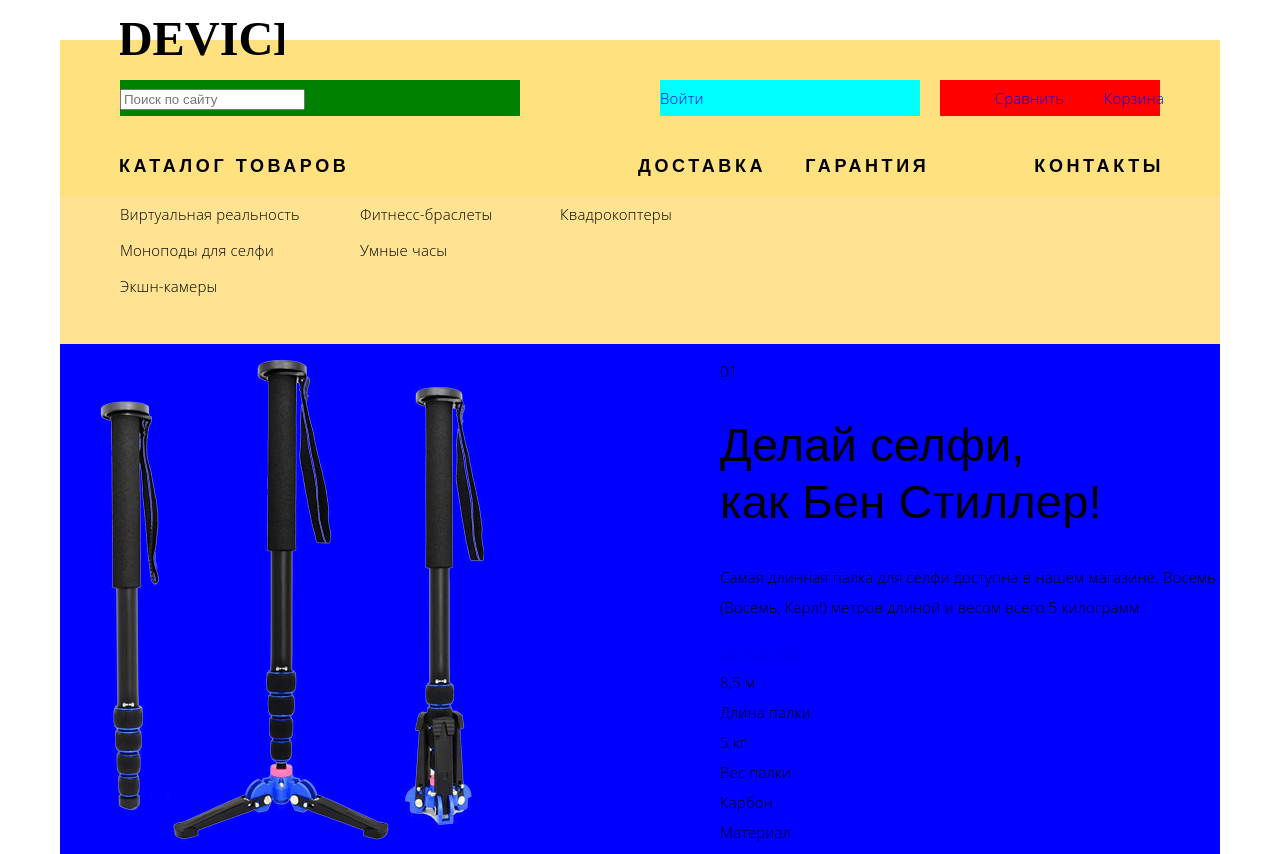
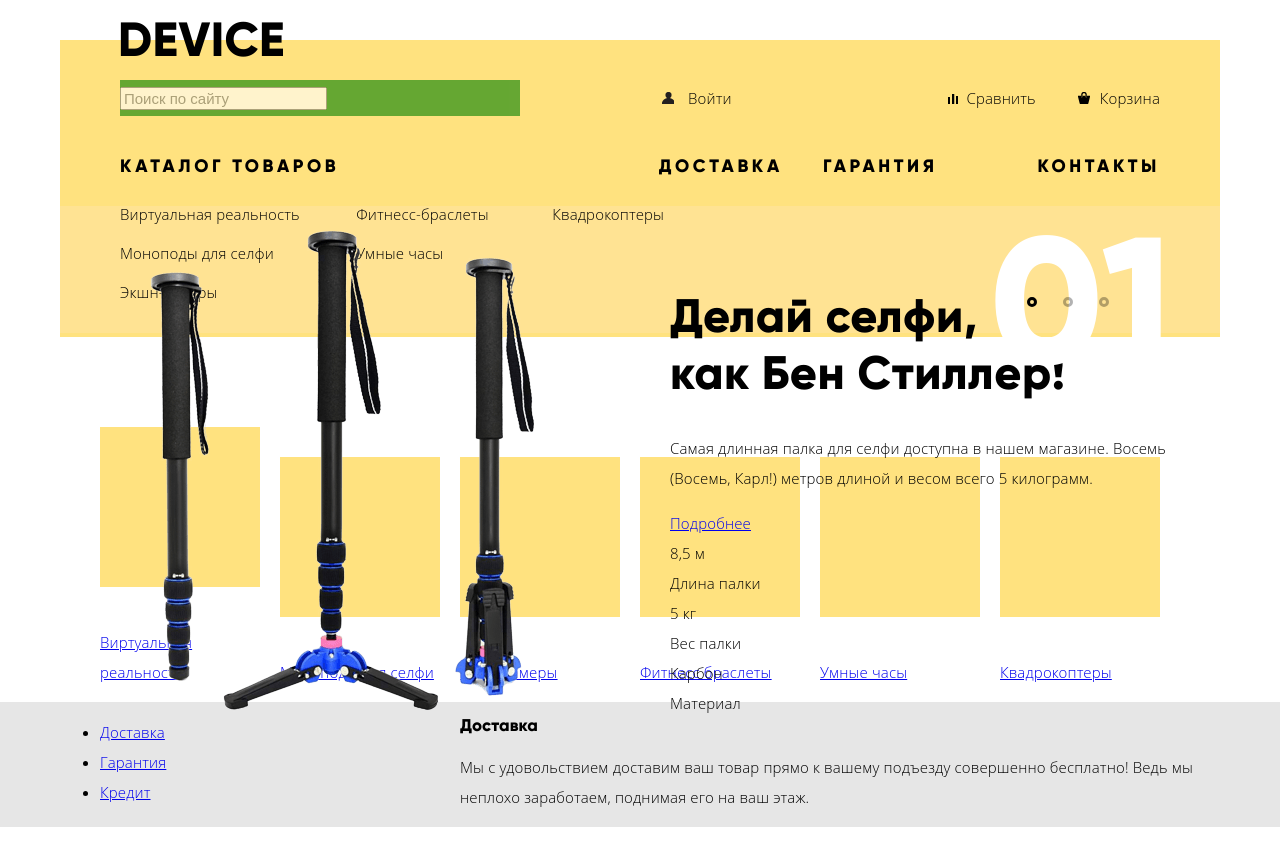
Before and after one commit to miolg/237868-device, a plain HTML site: page index.html in a window 1280 px wide. Shown: the top 854 px of the page. Drawn offline with Linux system fonts and the light colour scheme.

Commit message:
Slider + header

```diff
--- a/css/style.css
+++ b/css/style.css
@@ -1,10 +1,48 @@
+@font-face {
+    font-family: 'Gilroy';
+    src: url('../fonts/gilroyextrabold.woff2') format('woff2'),
+         url('../fonts/gilroyextrabold.woff') format('woff');
+    font-weight: normal;
+    font-style: normal;
+
+}
+
+@font-face {
+    font-family: 'gilroylight';
+    src: url('../fonts/gilroylight.woff2') format('woff2'),
+         url('../fonts/gilroylight.woff') format('woff');
+    font-weight: normal;
+    font-style: normal;
+
+}
+
+@font-face {
+    font-family: 'open_sanslight';
+    src: url('fonts/opensans-light-webfont.woff2') format('woff2'),
+         url('fonts/opensans-light-webfont.woff') format('woff');
+    font-weight: normal;
+    font-style: normal;
+
+}
+
+@font-face {
+    font-family: 'open_sansregular';
+    src: url('fonts/opensans-regular-webfont.woff2') format('woff2'),
+         url('fonts/opensans-regular-webfont.woff') format('woff');
+    font-weight: normal;
+    font-style: normal;
+
+}
+
 body {
-	font-family: "Open Sans", sans-serif;
+	font-family: "Open Sans", "Arial", sans-serif;
 	font-size: 15px;
 	line-height: 30px;
 	font-weight: lighter;
-	color: black;
+	color: #000000;
 	letter-spacing: 0.01em;
+	min-width: 1200px;
+	background-color: #ffffff;
 }
 
 h1 {
@@ -12,6 +50,7 @@ h1 {
 	font-size: 47px;
 	line-height: 120%;
 	font-weight: bolder;
+	letter-spacing: 0.01em;
 }
 
 h2 {
@@ -33,6 +72,9 @@ h2 {
 	clear: both;
 }
 
+
+/**** header  ****/
+
 .main-header {
 	background-color: #ffe27f;
 	width: 1160px;
@@ -51,83 +93,172 @@ h2 {
 
 .header-top {
 	position: absolute;
-	top: -20px;
+	top: -29px;
+	left: -2px;
 }
 
 .header-logo {
 	float: left;
-	width: 260px;
+    text-decoration: none;
+	font-family: "Gilroy", "Arial Black", sans-serif;
+    text-transform: uppercase;
+	font-size: 48px;
+	font-weight: bold;
+	line-height: 120%;
+    letter-spacing: 0.01em;
+    color: #000000;
+}
+
+.header-logo:hover {
+	color: #454545;
+}
+
+.header-logo:active {
+	color: #676767;
 }
 
 .header-middle {
-	line-height: 36px;;
+	font-size: 15px;
+	line-height: 36px;
 }
 
 .header-middle a {
 	display: inline-block;
-	width: 100px;
-	margin-right: -4px;
 	text-decoration: none;
+	color: #000000;
 }
 
 .header-search {
 	float: left;
 	width: 400px;
-	margin-right: 140px;
 	background-color: green;
+	opacity: 0.6;
+}
+
+.header-search input:hover {
+	opacity: 0.6;
+}
+
+.header-search input:focus {
+	border-bottom: 2px solid #000000;
+	opacity: 1;
+}
+
+.user-block {
+	float: left;
+	max-width: 400px;
+	margin-left: 138px;
+}
+
+.user-block a {
+	display: inline-block;
+}
+
+.header-login {
+	position: relative;
+	padding-left: 30px;
+}
+
+.header-compare,
+.header-cart {
+	position: relative;
 }
 
 .header-actions {
 	float: right;
-	width: 220px;
-	background-color: red;
+	max-width: 260px;
 	text-align: right;
 }
 
-.user-block {
-	float: left;
-	width: 260px;
-	background-color: cyan;
+.header-actions a {
+	padding-left: 60px;
 }
 
+.header-login::before {
+	content:"";
+	position: absolute;
+	top: 12px;
+	left: 4px;
+	width: 12px;
+	height: 12px;
+	background: transparent url("../img/user-dark.png") no-repeat;
+}
+
+.header-compare::before {
+	content:"";
+	position: absolute;
+	top: 14px;
+	left: 42px;
+	width: 12px;
+	height: 12px;
+	background: transparent url("../img/compare-dark.png") no-repeat;
+}
+
+.header-cart::before {
+	content:"";
+	position: absolute;
+	top: 12px;
+	left: 38px;
+	width: 12px;
+	height: 12px;
+	background: transparent url("../img/cart-dark.png") no-repeat;
+}
+
+.header-login:hover,
+.header-login:hover::before,
+.header-compare:hover,
+.header-compare:hover::before,
+.header-cart:hover,
+.header-cart:hover::before {
+	opacity: 0.6;
+}
+
+.header-login:active,
+.header-login:active::before,
+.header-compare:active,
+.header-compare:active::before,
+.header-cart:active,
+.header-cart:active::before {
+	opacity: 0.3;
+}
+
+
 .header-bottom {
-	padding-bottom: 160px;
+	margin: 0;
+	padding: 0;
+	padding-bottom: 150px;
 }
 
 .header-menu {
     margin: 0;
     padding: 0;
+    text-align: right;
+    vertical-align: top;
     list-style: none;
+    font-size: 0;
 }
 
-.header-menu > ul {
-    margin: 0;
-    padding: 0;
-    text-align: right;
-}
-
-.header-menu > ul > li {
+.header-menu > li {
 	position: relative;
     display: inline-block;
-    margin-right: -4px;
     padding-top: 40px;
     padding-left: 40px;
 }
 
-.header-menu > ul > li:first-child {
+.header-menu > li:first-child {
     float: left;
     padding-left: 0;
 }
 
-.header-menu > ul > li:last-child {
+.header-menu > li:last-child {
     float: right;
-    padding-left: 110px;
+    padding-left: 100px;
+    padding-right: 0px;
 }
 
-.header-menu > ul > li > a {
+.header-menu > li > a {
     display: block;
-    margin-left: -1px;
-    color: black;
+    color: #000000;
     text-decoration: none;
 	font-family: "Gilroy", sans-serif;
     text-transform: uppercase;
@@ -137,18 +268,16 @@ h2 {
     letter-spacing: 0.2em;
 }
 
-.header-menu > ul > li > a:hover {
-    color: #8d7c43;
+.header-menu a:hover {
+    opacity: 0.6;
 }
-
-.header-menu > ul > li > a:active {
-    color: #cab363;
+.header-menu a:active {
+    opacity: 0.3;
 }
-
 
 .folding-menu {
 	color: #bda762;
-	background-image: url(img/plus.png);
+	background-image: url("../img/plus.png");
 	background-repeat: no-repeat;
 }
 
@@ -160,11 +289,10 @@ h2 {
 	color: #e9ce75;
 }
 
-
-.header-menu .header-sub-menu {
+.header-sub-menu {
     position: absolute;
     left: -60px;
-    top: 80px;
+    top: 90px;
     margin: 0;
     padding: 0 60px;
     list-style: none;
@@ -173,112 +301,40 @@ h2 {
 	text-align: left;
 }
 
-.header-menu .header-sub-menu > li {
+.header-sub-menu > li {
 	display: inline-block;
 	width: 200px;
 	margin-right: -4px;
-    padding-bottom: 40px;
+    padding-bottom: 20px;
 	vertical-align: top;
 }
 
-.header-menu .header-sub-menu > li:first-child{
+.header-sub-menu > li:first-child{
     padding-right: 40px;
 }
 
-.header-menu .header-sub-menu li ul {
+.header-sub-menu a {
+	font-size: 15px;
+	line-height: 36px;
+	text-decoration: none;
+	font-weight: lighter;
+	letter-spacing: 0.01em;
+	color: #000000;
+}
+
+.header-sub-menu-column {
 	margin: 0;
+	margin-top: -10px;
 	padding: 0;
     list-style: none;
-    width: 100%;
 }
 
-.header-menu .header-sub-menu ul a {
-	line-height: 36px;
-	text-decoration: none;
-	color: black;
-}
-
-.header-menu .header-sub-menu ul li {
-	display: inline-block;
+.header-sub-menu-column li {
+	display: block;
 	vertical-align: top;
 }
 
-.goods-slider {
- 	margin-bottom: 90px;
- 	background-color: blue;
-}
-
-.goods-slider-item figure {
-	float: left;
-	width: 400px;
-}
-
-.goods-description  {
-	float: right;
-	width: 500px;
-}
-
-.main-catalog-list {
-	background-color: brown;
-}
-
-.main-catalog-list li {
-	display: inline-block;
-	width: 160px;
-	margin-top: 0px;
-	margin-right: 20px;
-}
-
-.main-catalog-list li:last-child {
-	margin-right: : 0px;
-}
-
-.main-catalog-item-icon {
-	display: block;
-	width: 160px;
-	height: 160px;
-	background-color: #ffe27f;
-	margin-bottom: 40px;
-}
-
-.services {
-	background-color: #e6e6e6;
-	margin-bottom: 90px;
-}
-
-.services-menu {
-	float: left;
-	width: 280px;
-}
-
-.services-description {
-	float: right;
-	width: 760px;
-}
-
-.brands-list {
-	margin-bottom: 100px;
-	background-color: purple;
-}
-
-.brands-list img {
-	display: inline-block;
-	margin-right: 40px;
-}
-
-.brands-list img:last-child {
-	margin-right: 0px;
-}
-
-.about-us {
-	float: left;
-	width: 460px;
-}
-
-.contacts {
-	float: right;
-	width: 560px;
-}
+/** footer **/
 
 .main-footer {
 	background-color: #444444;
@@ -339,11 +395,159 @@ h2 {
 	width: 60px;
 }
 
+/** INDEX **/
 
-.main-content {
-	width: 1100px;
-	background-color: yellow;
+/** slider **/
+
+.goods-slider {
+	position: relative;
+ 	margin-bottom: 90px;
+ 	background-color: blue;
 }
+
+.goods-selector {
+	position: absolute;
+	right: 100px;
+	bottom: 100px;
+	z-index: 1000;
+	text-align: center;
+}
+
+.goods-selector i {
+	display: inline-block;
+	width: 4px;
+	height: 4px;
+	margin: 0 11px;
+	border: 3px solid #000000;
+	opacity: 0.3;
+	vertical-align: top;
+	border-radius: 50%;
+	cursor: pointer;
+}
+
+.goods-selector i:hover{
+	opacity: 0.4;
+}
+
+.goods-selector .active{
+	opacity: 1;
+}
+
+.goods-slider-list {
+ 	width: 1160px;
+}
+
+.goods-slide {
+	position: absolute;
+	top: -215px;
+	padding: 0 50px;
+	width: 1060px;
+	overflow: hidden;
+}
+
+.goods-slide figure {
+	float: left;
+	width: 400px;
+	background-color:
+}
+
+.goods-slide-number {
+	position: absolute;
+	top:-175px;
+	right: 45px;
+	font-family: "Gilroy", "Arial Black", sans-serif;
+	font-size: 179.2px;
+	font-weight: bolder;
+	color: #ffffff;
+	line-height: 172.2px;
+	letter-spacing: 0.01em;
+}
+
+.goods-slide-name {
+
+}
+
+.goods-description  {
+	float: right;
+	width: 500px;
+	margin: 0;
+	padding-top: 45px;
+}
+
+
+./** main catalog **/
+
+.main-catalog-list {
+	background-color: brown;
+}
+
+.main-catalog-list li {
+	display: inline-block;
+	width: 160px;
+	margin-top: 0px;
+	margin-right: 20px;
+}
+
+.main-catalog-list li:last-child {
+	margin-right: : 0px;
+}
+
+.main-catalog-item-icon {
+	display: block;
+	width: 160px;
+	height: 160px;
+	background-color: #ffe27f;
+	margin-bottom: 40px;
+}
+
+/** services **/
+
+.services {
+	background-color: #e6e6e6;
+	margin-bottom: 90px;
+}
+
+.services-menu {
+	float: left;
+	width: 280px;
+}
+
+.services-description {
+	float: right;
+	width: 760px;
+}
+
+/** brands **/
+
+.brands-list {
+	margin-bottom: 100px;
+	background-color: purple;
+}
+
+.brands-list img {
+	display: inline-block;
+	margin-right: 40px;
+}
+
+.brands-list img:last-child {
+	margin-right: 0px;
+}
+
+
+/** about us & contacts **/
+
+.about-us {
+	float: left;
+	width: 460px;
+}
+
+.contacts {
+	float: right;
+	width: 560px;
+}
+
+
+/** CATALOG **/
 
 .filter {
 	float: left;
@@ -377,3 +581,9 @@ h2 {
 .catalog-item-image {
 	margin-bottom: 40px;
 }
+
+
+.main-content {
+	width: 1100px;
+	background-color: yellow;
+}
--- a/index.html
+++ b/index.html
@@ -3,14 +3,15 @@
 	<head>
 		<meta charset="utf-8">
 		<title>HTML Academy: Девайс</title>
+    <link href="css/normalize.css" rel="stylesheet">
     <link href="css/style.css" rel="stylesheet">
 	</head>
 	<body>
 		<header class="main-header">
 			<div class="header-container clearfix">
-        <a href="#" class="header-top">
-          <img src="img/header-logo.svg" alt="Device">
-        </a>
+        <div class="header-top">
+          <a href="" class="header-logo">Device</a>
+        </div>
 				<div class="header-middle clearfix">
 					<div class="header-search">
             <form action="https://echo.htmlacademy.ru" method="post">
@@ -25,14 +26,13 @@
 						<a class="header-cart" href="#">Корзина</a>
 					</div>
 				</div>
-				<div class="header-bottom">
-					<nav class="header-menu">
-						<ul>
+				<nav class="header-bottom">
+					<ul class="header-menu">
 						<li>
               <a href="#">Каталог товаров <span class="folding-menu"></span></a>
               <ul class="header-sub-menu">
                 <li>
-                    <ul>
+                  <ul class="header-sub-menu-column">
                     <li>
                       <a href="#">Виртуальная реальность</a>
                     </li>
@@ -45,7 +45,7 @@
                   </ul>
                 </li>
                 <li>
-                    <ul>
+                  <ul class="header-sub-menu-column">
                     <li>
                       <a href="#">Фитнесс-браслеты</a>
                     </li>
@@ -55,7 +55,7 @@
                   </ul>
                 </li>
                 <li>
-                    <ul>
+                  <ul class="header-sub-menu-column">
                     <li>
                       <a href="#">Квадрокоптеры</a>
                     </li>
@@ -75,23 +75,23 @@
 					</ul>
 				</nav>
 			</div>
-			</div>
 		</header>
 		<main>
 			<div class="container">
-        <div class="goods-slider clearfix">
+        <div class="goods-slider">
           <div class="goods-selector">
-            <div class="goods-selector-item active"></div>
-            <div class="goods-selector-item"></div>
-            <div class="goods-selector-item"></div>
+            <i class="active"></i>
+            <i></i>
+            <i></i>
           </div>
-          <div class="goods-slider-item">
+          <!-- <div class="goods-slider-list"> -->
+            <div class="goods-slide clearfix">
               <figure>
                 <img src="img/slider-1.png" width="384" height="486" alt="Делай селфи, как Бен Стиллер!">
               </figure>
               <div class="goods-description">
-              <p>01</p>
-              <h1>Делай селфи,<br>как Бен Стиллер!</h1>
+                <p class="goods-slide-number">01</p>
+                <h1 class="goods-slide-name">Делай селфи,<br>как Бен Стиллер!</h1>
                 <p>
                   Самая длинная палка для селфи доступна в нашем магазине. Восемь (Восемь, Карл!) метров длиной и весом всего 5 килограмм.
                 </p>
@@ -124,7 +124,7 @@
                 </div>
               </div>
             </div>
-          <!-- <div class="goods-slider-item">
+            <!-- <div class="goods-slide">
               <figure>
                 <img src="img/slider-2.png" alt="Худеем правильно!">
               </figure>
@@ -147,7 +147,7 @@
                 </div>
               </div>
             </div>
-          <div class="goods-slider-item">
+            <div class="goods-slide">
               <figure>
                 <img src="img/slider-3.png" alt="Порхает как бабочка, жалит как пчела!">
               </figure>
@@ -178,6 +178,7 @@
                 </div>
               </div>
             </div> -->
+          <!-- </div> -->
         </div>
 
         <ul class="main-catalog-list">
```
Also changed, not shown: catalog.html (+5 -7 lines), css/normalize.css (added), fonts/gilroyextrabold.woff (added), fonts/gilroyextrabold.woff2 (added), fonts/gilroylight.woff (added), fonts/gilroylight.woff2 (added), fonts/opensans.woff (added), fonts/opensans.woff2 (added), fonts/opensanslight.woff (added), fonts/opensanslight.woff2 (added). Lines whose indentation alone changed are shown as unchanged.
